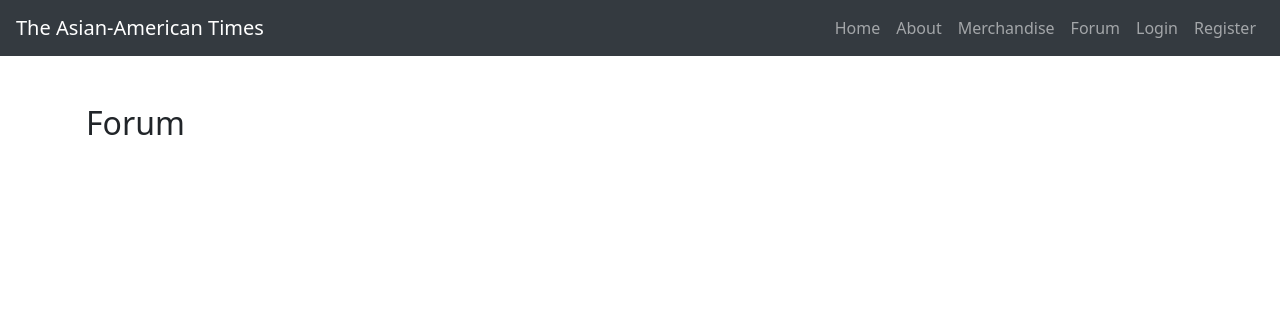
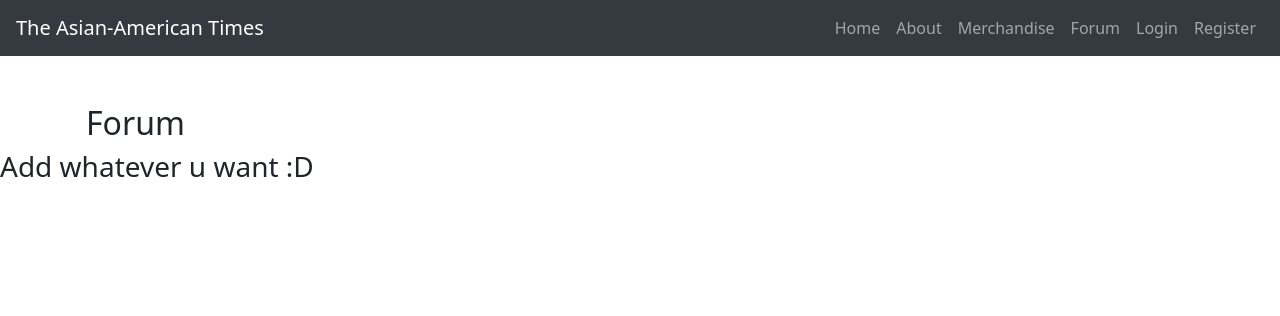
Before and after one commit to umarhunter/AAN, a Django app: page /forum/ in a window 1280 px wide. Shown: the top 316 px of the page. Run offline with Django 5.2, Linux system fonts and the light colour scheme; data that the repository does not hold is empty; some libraries are stand-ins or nearby versions.

Commit message:
jiana did big brain stuff

```diff
--- a/requirements.txt
+++ b/requirements.txt
@@ -8,7 +8,6 @@ idna==3.10
 packaging==24.1
 pillow==11.0.0
 pip==24.2
-psycopg2==2.9.9
 python-decouple==3.8
 python-dotenv==1.0.1
 requests==2.32.3
--- a/templates/forum/forum_home.html
+++ b/templates/forum/forum_home.html
@@ -8,4 +8,5 @@
         {% endfor %}
     </div>
 </div>
+<h3> Add whatever u want :D </h3>
 {% endblock %}
```
